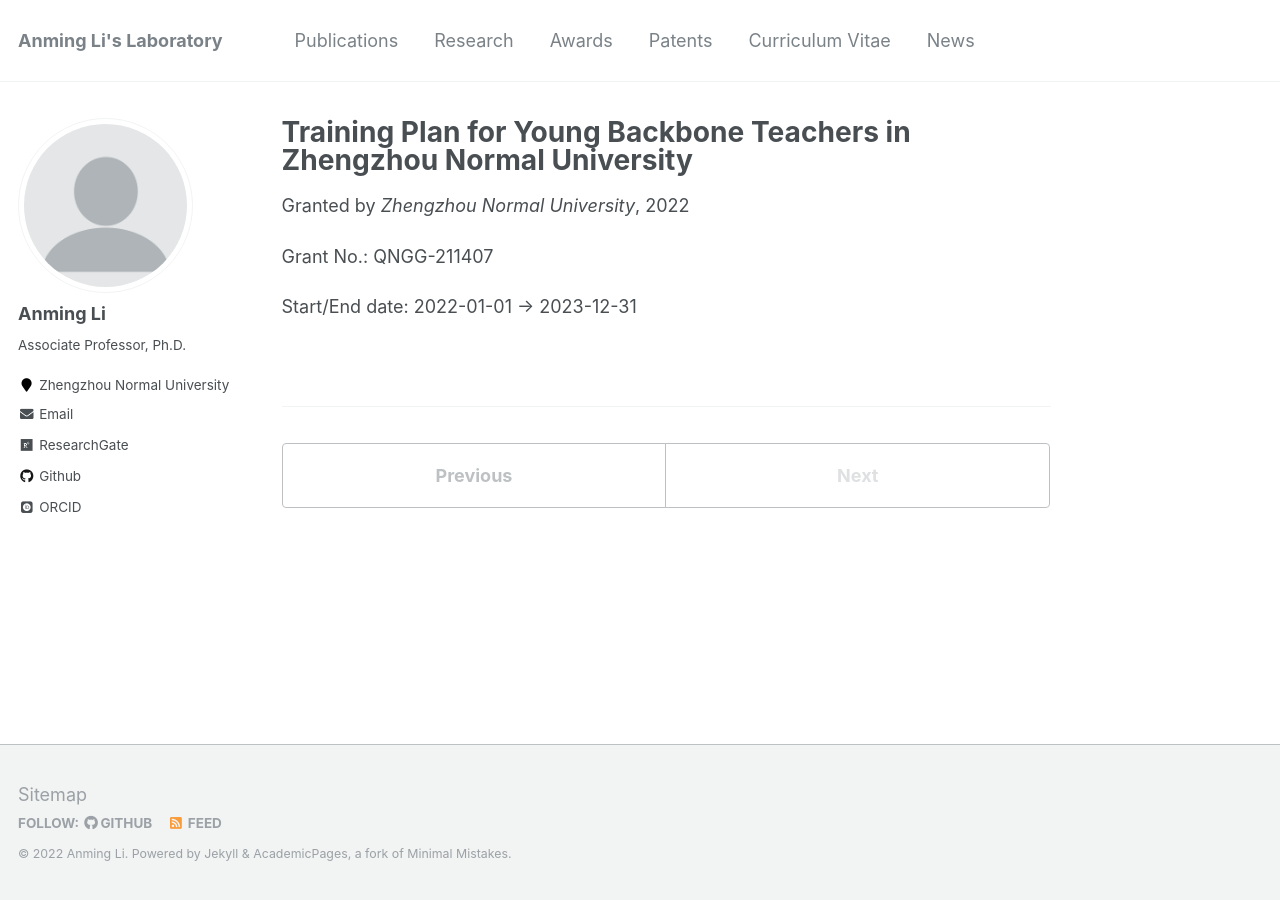
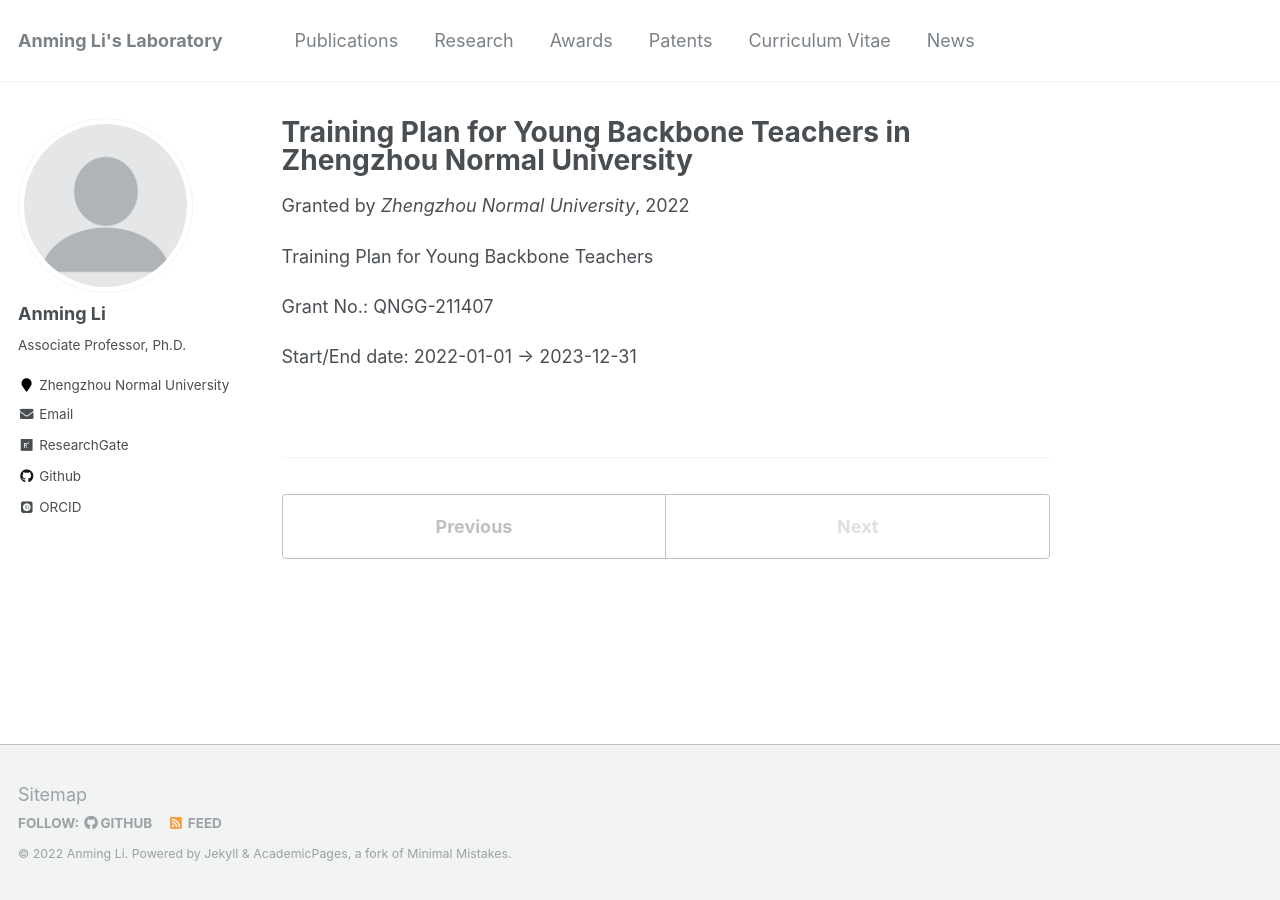
Before and after one commit to ucnclab/ucnclab.github.io, a Jekyll site: the page built from _research/2022-01-01-research4.md, in a window 1280 px wide. Built offline with Jekyll 4.4.1, drawn with Linux system fonts in a browser that asks for light colours; some web fonts are replaced.

Commit message:
Add files via upload

```diff
--- a/_research/2022-01-01-research4.md
+++ b/_research/2022-01-01-research4.md
@@ -8,6 +8,8 @@ date: 2022-01-01
 location: "Zhengzhou, China"
 ---
 
+Training Plan for Young Backbone Teachers
+
 Grant No.: QNGG-211407
 
 Start/End date: 2022-01-01 → 2023-12-31
```
